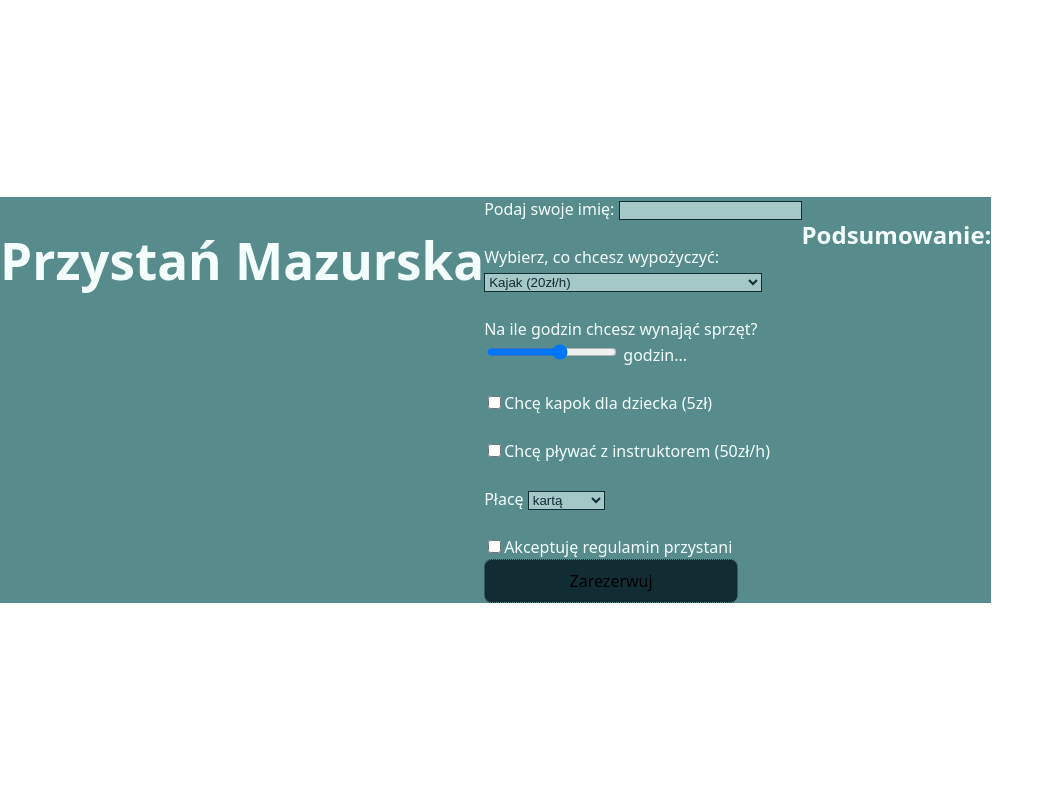
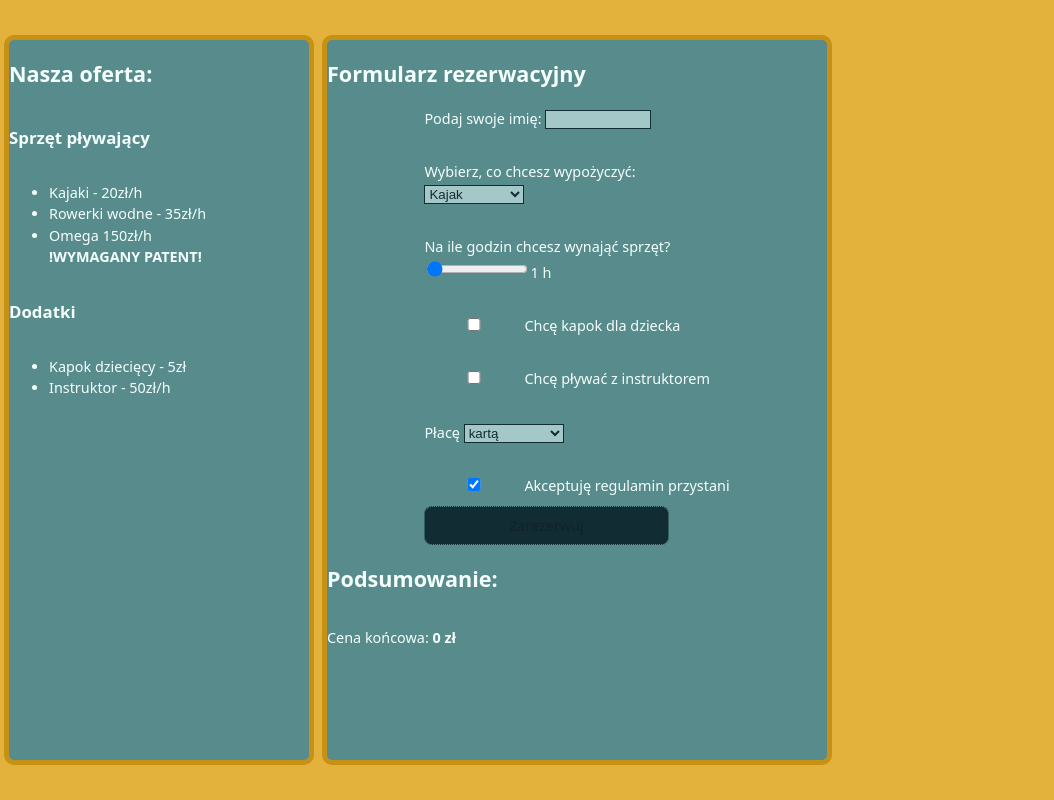
Before and after one commit to oskarnuch/web-mazurska-przystan-Chalupa-Chenski, a React (Vite) app: page / in a window 1280 px wide. Shown: the whole page, without its empty margins (0-1054 px from the left). Built offline with nearby package versions, Linux system fonts and the light colour scheme.

Commit message:
added changes in App.css and connected form to backend tsx

```diff
--- a/src/App.css
+++ b/src/App.css
@@ -1,13 +1,47 @@
 /*#E3B23C*/
+body{
+  display: flex;
+  justify-content: center;
+  align-items: center;
+  height: 100vh;
+  width: 100vw;
+  background: #E3B23C;
+  font-size: 90%;
+}
 div{
   display: flex;
   flex-direction: row;
+  width: 100%;
+  align-items: center;
+}
+#offer{
+  max-width: 300px;
+}
+#forms{
+  max-width: 500px;
+}
+span{
+  height: 90vh;
+  margin: 4px;
+  border-radius: 10px;
+  border: 5px solid #c69115;
+  display: flex;
+  justify-content: flex-start;
+  flex-direction: column;
   background-color: #588B8B;
   color: #F4FFFD;
 }
 form{
-  flex: 2;
+  display: flex;
+  max-width: 100%;
+  margin: 0 auto;
+  justify-content: flex-start;
+  align-items: flex-start;
   background-color: #588B8B;
+}
+input[type=checkbox]{
+  margin: 0;
+
 }
 input{
   flex: 1;
@@ -15,13 +49,17 @@ input{
   border: 1px solid #122C34;
   color: #122C34;
   animation-range: initial;
+  width: 100px;
 }
 select{
   background-color: #a4c7c7;
   border: 1px solid #122C34;
   color: #122C34;
+  width: 100px;
 }
-input:focus{}
+label{
+  margin-bottom: 10px;
+}
 button{
   border: dotted 1px #588B8B;
   background-color: #122C34;
--- a/src/App.tsx
+++ b/src/App.tsx
@@ -1,20 +1,86 @@
+import {type ChangeEvent, type SyntheticEvent, useState} from 'react'
 import './App.css'
+
+type Sprzet = 'kajak' | 'rower' | 'omega'
 
 function App() {
 
+    //usestate
+    const [imie, setImie] = useState<string>('');
+    const [sprzet, setSprzet] = useState<Sprzet>('kajak');
+    const [godziny, setGodziny] = useState<number>(1);
+    const [kapok, setKapok] = useState<boolean>(false);
+    const [instruktor, setInstruktor] = useState<boolean>(false);
+    const [platnosc, setPlatnosc] = useState<'Karta' | 'blik'>('blik');
+    const [regulamin, setRegulamin] = useState<boolean>(true);
+    const [finalnaCena, setFinalnaCena] = useState<number>(0);
 
+    //handlery
+    const handleName =
+        (e: ChangeEvent<HTMLInputElement>) => setImie(e.target.value);
+    const handleSprzet =
+        (e: ChangeEvent<HTMLSelectElement>) => setSprzet(e.target.value as Sprzet);
+    const handleHours =
+        (e: ChangeEvent<HTMLInputElement>) => setGodziny(Number(e.target.value));
+    const handleKapok =
+        (e: ChangeEvent<HTMLInputElement>) => setKapok(e.target.checked);
+    const handleInstruktor =
+        (e: ChangeEvent<HTMLInputElement>) => setInstruktor(e.target.checked);
+    const handlePlatnosc =
+        (e: ChangeEvent<HTMLSelectElement>) => setPlatnosc(e.target.value as 'Karta' | 'blik');
+    const handleRegulamin =
+        (e: ChangeEvent<HTMLInputElement>) => setRegulamin(e.target.checked);
+
+    const handleSubmit = (e: SyntheticEvent<HTMLFormElement>) => {
+        e.preventDefault();
+        const wynik = calculateTotal();
+        setFinalnaCena(wynik);
+    };
+
+    //funkcja
+    const calculateTotal = (): number => {
+        const ceny = {
+            kajak: 20,
+            rower: 35,
+            omega: 150
+        };
+        let suma = ceny[sprzet] * godziny;
+        if (instruktor) suma += 50 * godziny;
+        if (kapok) suma += 5;
+        return suma;
+    };
+
+    const isFormValid = imie.length > 0 && regulamin;
+
+    //html
     return (
         <>
             <div>
-            <h1>Przystań Mazurska</h1>
-        <form style={{display: "flex", flexDirection: "column", justifyContent:"center"}}>
+                <span id="offer" style={{flex: 1}}>
+            <h2>Nasza oferta:</h2>
+                <h3>Sprzęt pływający</h3>
+            <ul>
+                <li>Kajaki - 20zł/h</li>
+                <li>Rowerki wodne - 35zł/h</li>
+                <li>Omega 150zł/h <br/><b>!WYMAGANY PATENT!</b></li>
+            </ul>
+                <h3>Dodatki</h3>
+                <ul>
+                    <li>Kapok dziecięcy - 5zł</li>
+                    <li>Instruktor - 50zł/h</li>
+                </ul>
+        </span>
+                <span id="forms" style={{flex: 3}}>
+                <h2>Formularz rezerwacyjny</h2>
+            <form style={{display: "flex", flexDirection: "column", justifyContent:"center"}}
+                  onSubmit={handleSubmit}>
 
-            <label>Podaj swoje imię: <input type="text" /*value={imie} onChange={handleName}*//></label><br/>
+                <label>Podaj swoje imię: <input type="text" value={imie} onChange={handleName}/></label><br/>
                 <label>Wybierz, co chcesz wypożyczyć:<br/>
-                <select /*value={sprzet} onChange={handleSprzet}*/>
-                <option value="kajak">Kajak (20zł/h)</option>
-                <option value="rower">Rower wodny (35zł/h)</option>
-                <option value="omega">Omega (150zł/h)  !WYMAGAMY PATENTU!</option>
+                    <select value={sprzet} onChange={handleSprzet}>
+                        <option value="kajak">Kajak</option>
+                        <option value="rower">Rower wodny</option>
+                        <option value="omega">Omega !WYMAGAMY PATENTU!</option>
                     </select>
                 </label><br/>
                 <label>Na ile godzin chcesz wynająć sprzęt?<br/>
@@ -22,21 +88,24 @@ function App() {
                            min={1}
                            max={8}
                            step={1}
-                       /*value={godziny} onChange={handleHours}*/
-                /> godzin...</label><br/>
-            <label><input type="checkbox" /*checked={kapok} onChange={handleKapok}*//>Chcę kapok dla dziecka (5zł)</label><br/>
-            <label><input type="checkbox" /*checked={instruktor} onChange={handleInstruktor} *//>Chcę pływać z instruktorem (50zł/h)</label><br/>
-            <label>Płacę <select /*value={platnosc} onChange={handlePlatnosc}*/>
+                           value={godziny} onChange={handleHours}
+                    />{godziny} h</label><br/>
+                <label><input type="checkbox" checked={kapok} onChange={handleKapok}/>Chcę kapok dla dziecka</label><br/>
+                <label><input type="checkbox" checked={instruktor} onChange={handleInstruktor}/>Chcę pływać z instruktorem</label><br/>
+                <label>Płacę <select value={platnosc} onChange={handlePlatnosc}>
                     <option value="karta">kartą</option>
                     <option value="BLIK">BLIK-iem</option>
                 </select></label><br/>
-            <label><input type="checkbox" /*checked={regulamin} onChange={handleRegulamin}*//>Akceptuję regulamin przystani</label>
-            <button>Zarezerwuj</button>
+                <label><input type="checkbox" checked={regulamin} onChange={handleRegulamin}/>Akceptuję regulamin przystani</label>
+                <button type="submit" disabled={!isFormValid}>Zarezerwuj</button>
             </form>
             <h2>Podsumowanie:</h2>
+            <p>Cena końcowa: <strong>{finalnaCena} zł</strong></p>
+        </span>
             </div>
+
         </>
-  )
+    );
 }
 
 export default App
```
Lines whose indentation alone changed are shown as unchanged.
